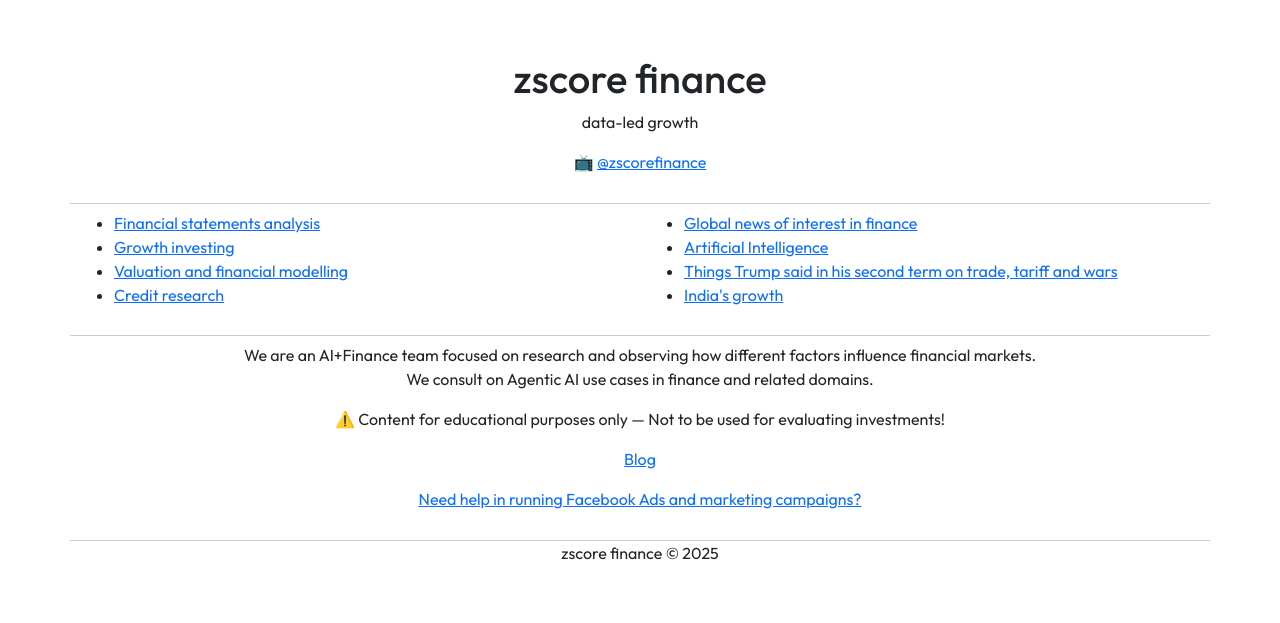
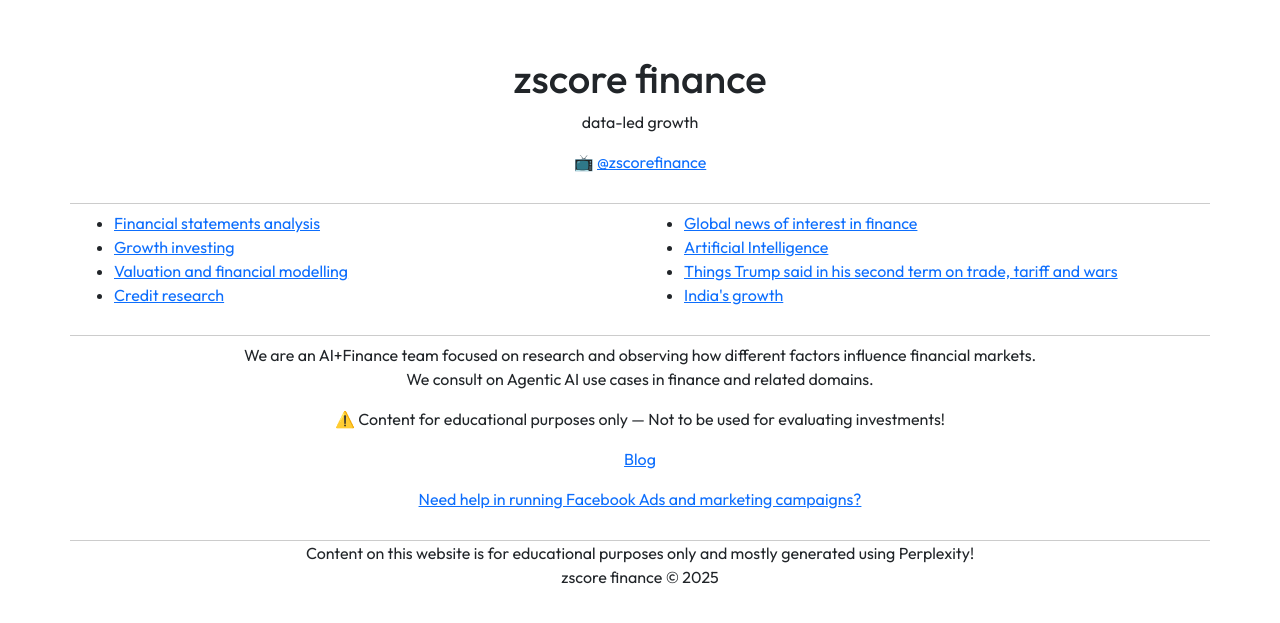
Before and after one commit to agentloopfyi/agentloopfyi.github.io, a Jekyll site: the page built from index.markdown, in a window 1280 px wide. Shown: the top 623 px of the page. Built offline with Jekyll 4.4.1, drawn with Linux system fonts in a browser that asks for light colours.

Commit message:
Update footer.html

```diff
--- a/_includes/footer.html
+++ b/_includes/footer.html
@@ -1,3 +1,4 @@
 <div class="row center-align">
+    <div class="col-md-12">Content on this website is for educational purposes only and mostly generated using Perplexity!</div>
     <div class="col-md-12">zscore finance © 2025</div>
 </div>
```
